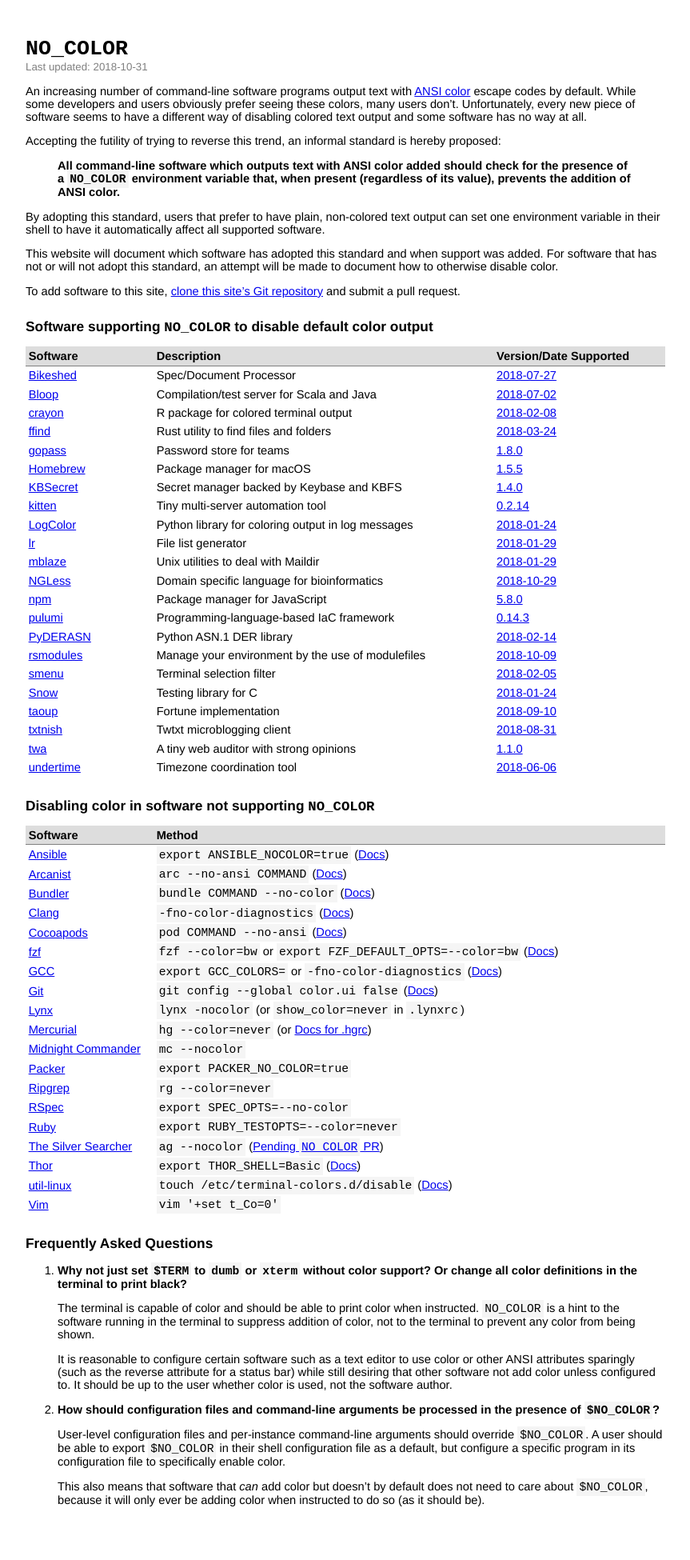
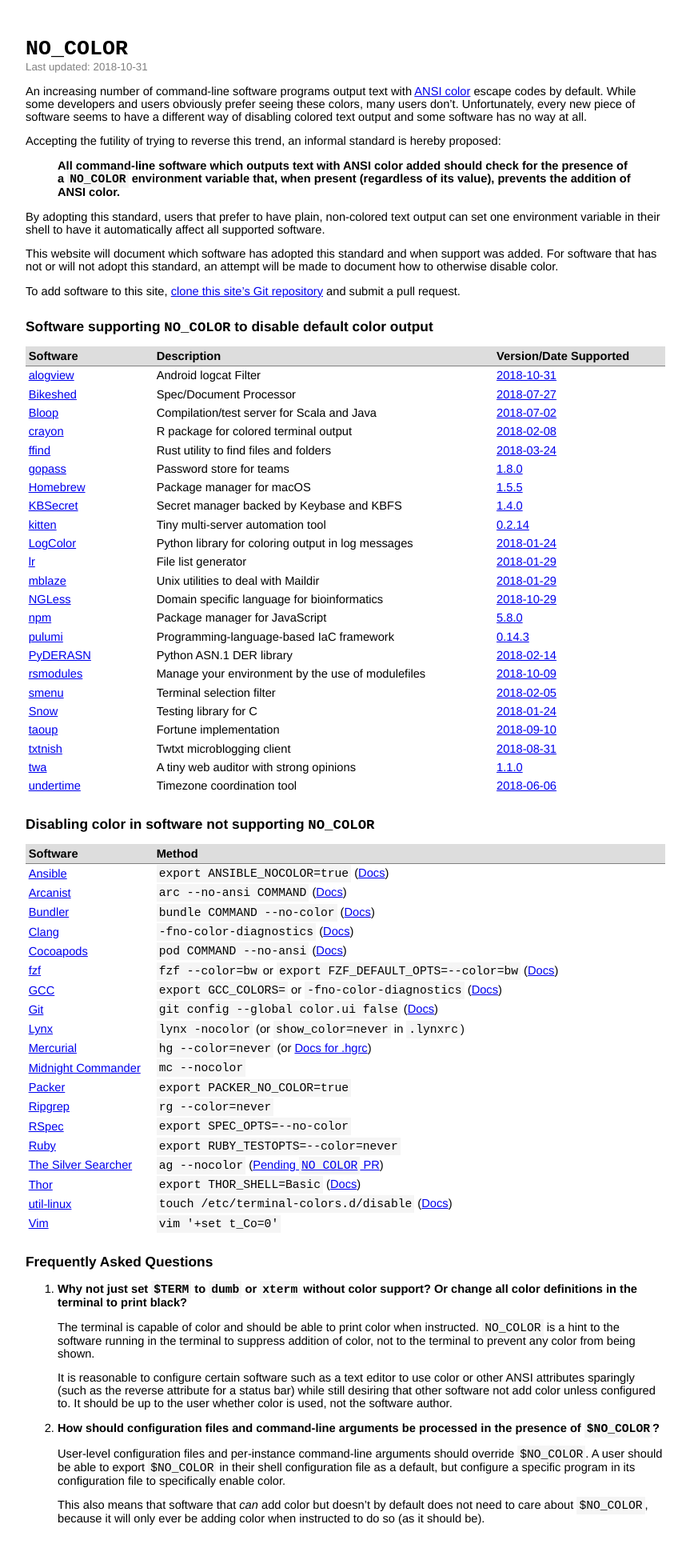
Before and after one commit to jcs/no_color, a Jekyll site: the page built from index.md, in a window 1280 px wide. Shown: the whole page at 80% size, without its empty margins (208-1071 px from the left). Built offline with Jekyll 4.4.1, drawn with Linux system fonts in a browser that asks for light colours; our own code applies the rules of GitHub Pages for plain Markdown files; before the commit the page ends 1927 px from its top, so only the background shows below that.

Commit message:
Add alogview (#39)

```diff
--- a/index.md
+++ b/index.md
@@ -37,6 +37,7 @@ and submit a pull request.
 
 | Software | Description | Version/Date Supported |
 |:-|:-|:-|
+| [alogview](https://github.com/flimberger/alogview) | Android logcat Filter | [2018-10-31](https://github.com/flimberger/alogview/commit/785e5608711d92a1c41733f9ecfa3ed2d335a940) |
 | [Bikeshed](https://github.com/tabatkins/bikeshed) | Spec/Document Processor | [2018-07-27](https://github.com/tabatkins/bikeshed/commit/04ea123d607a8d4bed692ad73dda1cb343bb5bbe) |
 | [Bloop](https://github.com/scalacenter/bloop) | Compilation/test server for Scala and Java | [2018-07-02](https://github.com/scalacenter/bloop/pull/555/commits/ff6f17a0155633f86440e10d7889f077e7fbc91c) |
 | [crayon](https://github.com/r-lib/crayon) | R package for colored terminal output | [2018-02-08](https://github.com/r-lib/crayon/commit/700800135d04408bf1c99426b3fec9a4073b8a97) |
```
